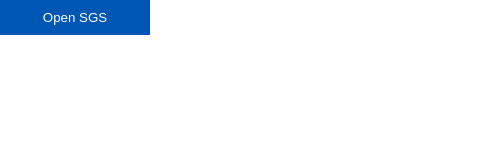
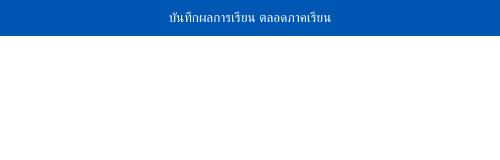
Before and after one commit to MasterMong/grade-entry-helper, a browser extension: page popup.html in a window 400 px wide. Shown: the whole page, 500 px wide, since content can reach past the window. Drawn offline with Linux system fonts and the light colour scheme.

Commit message:
fix: Update button width and change text to reflect functionality in popup.html

```diff
--- a/popup.html
+++ b/popup.html
@@ -3,7 +3,7 @@
 <head>
   <style>
     body {
-      width: 150px;
+      width: 500px;
       text-align: center;
       margin: 0;
       font-family: sans-serif;
@@ -23,7 +23,7 @@
   </style>
 </head>
 <body>
-  <button id="openSgs">Open SGS</button>
+  <button id="openSgs">บันทึกผลการเรียน ตลอดภาคเรียน</button>
   <script src="popup.js"></script>
 </body>
 </html>
```
